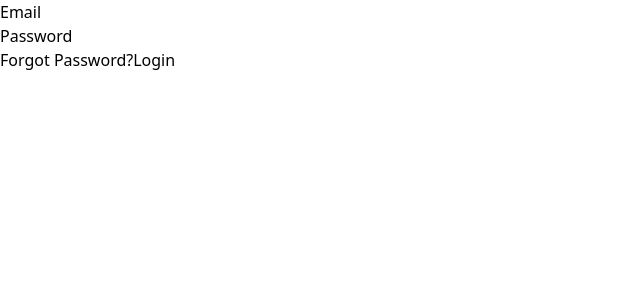
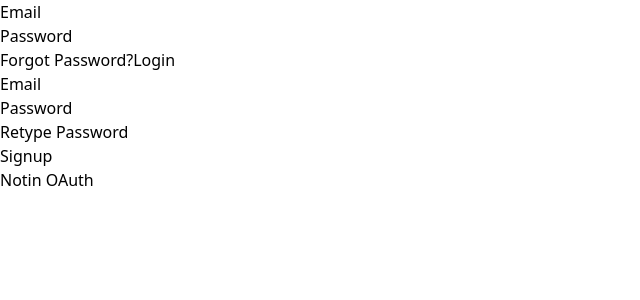
Before and after one commit to LeanneStoDomingo/recurtion, a React (Create React App) app in the folder client/: page /dashboard in a window 1280 px wide. Shown: the top 300 px of the page, without its empty margins (0-640 px from the left). Built offline with nearby package versions, Linux system fonts and the light colour scheme.

Commit message:
Set up page exports

```diff
--- a/client/src/App.js
+++ b/client/src/App.js
@@ -1,8 +1,12 @@
-import Login from "./pages/Login";
+import { Login, Signup, Dashboard } from './pages'
 
 const App = () => {
   return (
-    <Login />
+    <>
+      <Login />
+      <Signup />
+      <Dashboard />
+    </>
   );
 }
 
--- /dev/null
+++ b/client/src/pages/Dashboard.jsx
@@ -0,0 +1,16 @@
+import axios from 'axios'
+import React, { useContext } from 'react'
+import TokenContext from '../utils/TokenContext'
+
+export const Dashboard = () => {
+    const { token } = useContext(TokenContext)
+
+    const onClick = async () => {
+        await axios.get('http://localhost:5000/notion-oauth', { params: { token } })
+    }
+
+
+    return (
+        <button onClick={onClick}>Notin OAuth</button>
+    )
+}
--- a/client/src/pages/Login.jsx
+++ b/client/src/pages/Login.jsx
@@ -2,7 +2,7 @@ import React, { useContext, useState } from 'react'
 import axios from 'axios'
 import TokenContext from '../utils/TokenContext'
 
-const Login = () => {
+export const Login = () => {
     const { setToken } = useContext(TokenContext)
 
     const [email, setEmail] = useState('')
@@ -57,5 +57,3 @@ const Login = () => {
 
     )
 }
-
-export default Login
--- a/client/src/pages/Signup.jsx
+++ b/client/src/pages/Signup.jsx
@@ -1,7 +1,7 @@
 import axios from 'axios'
 import React, { useState } from 'react'
 
-const Signup = () => {
+export const Signup = () => {
     const [email, setEmail] = useState('')
     const [password1, setPassword1] = useState('')
     const [password2, setPassword2] = useState('')
@@ -56,5 +56,3 @@ const Signup = () => {
         </form>
     )
 }
-
-export default Signup
--- /dev/null
+++ b/client/src/pages/index.js
@@ -0,0 +1,3 @@
+export * from './Login'
+export * from './Signup'
+export * from './Dashboard'
```
